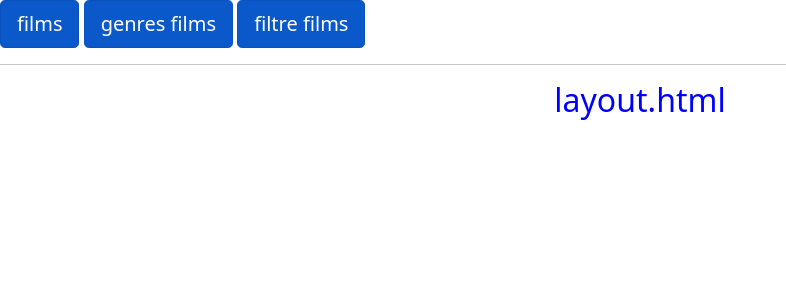
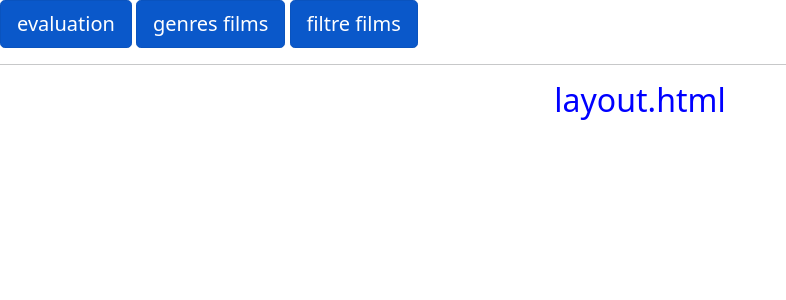
Before and after one commit to Lucas-Requena/ecosphere, a Flask app: page / in a window 1280 px wide. Shown: the top 300 px of the page, without its empty margins (0-786 px from the left). Run offline with Flask 3, Linux system fonts and the light colour scheme; some libraries are stand-ins or nearby versions.

Commit message:
mis a jour du sql

```diff
--- a/ecosphere/app.py
+++ b/ecosphere/app.py
@@ -31,3 +31,17 @@ def teardown_db(exception):
 @app.route('/')
 def show_layout():
     return render_template('layout.html',methods=['GET'])
+
+@app.route('/evaluation/show', methods=['GET'])
+def show_evaluation():
+    #print(types_articles)
+    mycursor = get_db().cursor()
+    sql = '''   SELECT id_evaluation AS id,Animateur.Nom_Animateur,Seance.DateSeance,Participant.Nom_Participant,Note_Seance,Note_Animation
+    FROM Evaluation
+    INNER JOIN Animateur ON Evaluation.N_Animateur = Animateur.N_Animateur
+    INNER JOIN Seance ON Evaluation.idSeance = Seance.id_Seance
+    INNER JOIN Participant ON Evaluation.idParticipant = Participant.idParticipant
+    ORDER BY id_evaluation; '''
+    mycursor.execute(sql)
+    genre_film = mycursor.fetchall()
+    return render_template('genre_film/show_genre_film.html', genresFilm=genre_film)
--- a/ecosphere/sql_projet.sql
+++ b/ecosphere/sql_projet.sql
@@ -94,9 +94,9 @@ INSERT INTO Inscription VALUES (1,3,'2025-01-25'),
                                (1,1,'2025-02-13'),
                                (3,2,'2025-03-01');
 
-INSERT INTO Evaluation VALUES (1,1,1,20,17),
-                              (2,2,2,19,20),
-                              (3,3,3,15,11);
+INSERT INTO Evaluation VALUES (NULL,1,1,1,20,17),
+                              (NULL,2,2,2,19,20),
+                              (NULL,3,3,3,15,11);
 
 
 
--- a/ecosphere/templates/_nav.html
+++ b/ecosphere/templates/_nav.html
@@ -1,5 +1,5 @@
 <nav class="menu">
-    <a href="/film/show" class="btn btn-primary btn-lg active" role="button" aria-pressed="true"> films </a>
+    <a href="/evaluation/show" class="btn btn-primary btn-lg active" role="button" aria-pressed="true"> evaluation </a>
     <a href="/genre-film/show" class="btn btn-primary btn-lg active" role="button" aria-pressed="true"> genres films </a>
     <a href="/film/filtre" class="btn btn-primary btn-lg active" role="button" aria-pressed="true"> filtre films </a>
 </nav>
```
